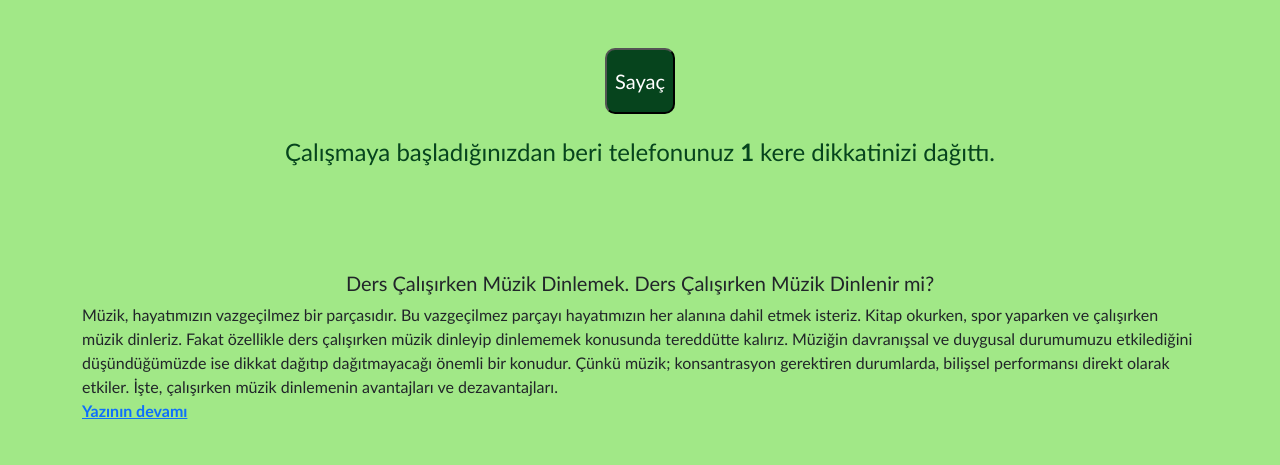
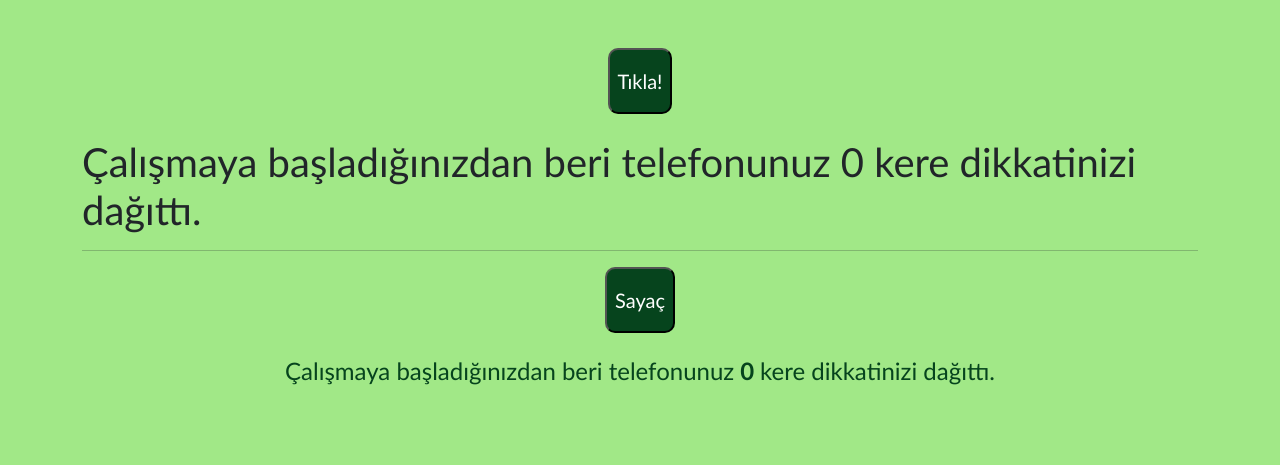
Before and after one commit to Rgb90/JS-ilk-Proje, a plain HTML site: page index.html in a window 1280 px wide. Shown: the top 465 px of the page. Drawn offline with Linux system fonts and the light colour scheme.

Commit message:
düzeltme

```diff
--- a/index.html
+++ b/index.html
@@ -11,10 +11,19 @@
 
 <body class="bg-color">
     <header class="py-5 container">
+
+        <div class="text-center">
+            <button onclick="myFunction()" class="btn-counter">Tıkla!</button>
+        </div> <br>
+        <h1>Çalışmaya başladığınızdan beri telefonunuz <span id="counter">0</span> kere
+            dikkatinizi dağıttı.</h1>
+
+        <hr>
+
         <div class="text-center">
             <button onclick="clickCounter()" type="button">Sayaç</button>
             <br> <br>
-            <h4>Çalışmaya başladığınızdan beri telefonunuz <span id="result"> <strong> 1 </strong> </span> kere
+            <h4>Çalışmaya başladığınızdan beri telefonunuz <span id="result"> <strong> 0 </strong> </span> kere
                 dikkatinizi dağıttı.
             </h4>
         </div>
@@ -29,8 +38,10 @@
                 durumumuzu etkilediğini düşündüğümüzde ise dikkat dağıtıp dağıtmayacağı önemli bir konudur. Çünkü müzik;
                 konsantrasyon gerektiren durumlarda, bilişsel performansı direkt olarak etkiler. İşte, çalışırken müzik
                 dinlemenin avantajları ve dezavantajları.
-                 </p>
-                <strong><a href="https://abdulkadirozbek.com.tr/ders-calisirken-muzik-dinlenir-mi/#:~:text=Ders%20%C3%A7al%C4%B1%C5%9F%C4%B1rken%20ya%20da%20yo%C4%9Funla%C5%9Fma,%C5%9Fark%C4%B1lar%C4%B1n%20dinlenmesi%20daha%20iyi%20olacakt%C4%B1r.">Yazının devamı</a></strong>
+            </p>
+            <strong><a
+                    href="https://abdulkadirozbek.com.tr/ders-calisirken-muzik-dinlenir-mi/#:~:text=Ders%20%C3%A7al%C4%B1%C5%9F%C4%B1rken%20ya%20da%20yo%C4%9Funla%C5%9Fma,%C5%9Fark%C4%B1lar%C4%B1n%20dinlenmesi%20daha%20iyi%20olacakt%C4%B1r.">Yazının
+                    devamı</a></strong>
 
             <div class="row d-flex flex-column flex-lg-row gy-3 mt-5">
                 <iframe class="col-lg-4" width="350" height="215"
--- a/main.js
+++ b/main.js
@@ -1,10 +1,40 @@
 function clickCounter() {
   {
     if (sessionStorage.clickcount) {
-       sessionStorage.clickcount = Number(sessionStorage.clickcount)+1;
+      sessionStorage.clickcount = Number(sessionStorage.clickcount) + 1;
     } else {
       sessionStorage.clickcount = 1;
     }
     document.getElementById("result").innerHTML = sessionStorage.clickcount;
   }
 }
+
+/* iki farklı sayaç */
+
+let counter = 0;
+
+function myFunction() {
+    counter ++;
+    document.getElementById("counter").innerHTML = counter;
+}
+
+/* sadece bu şekilde de oluyor;
+let counter = 0;
+function myFunction() {
+    document.getElementById("counter").innerHTML  ++;
+} */
+
+
+/* const password = prompt("parola");
+const passwordConfirmation = prompt("tekrar girin");
+
+const passwordsDidNotMatch = password != passwordConfirmation;
+
+if (passwordsDidNotMatch) {
+  alert("Parola uyşumadı");
+}
+  else {
+    console.log("Geçerli parola");
+  }
+
+ */
```
Lines whose indentation alone changed are shown as unchanged.
